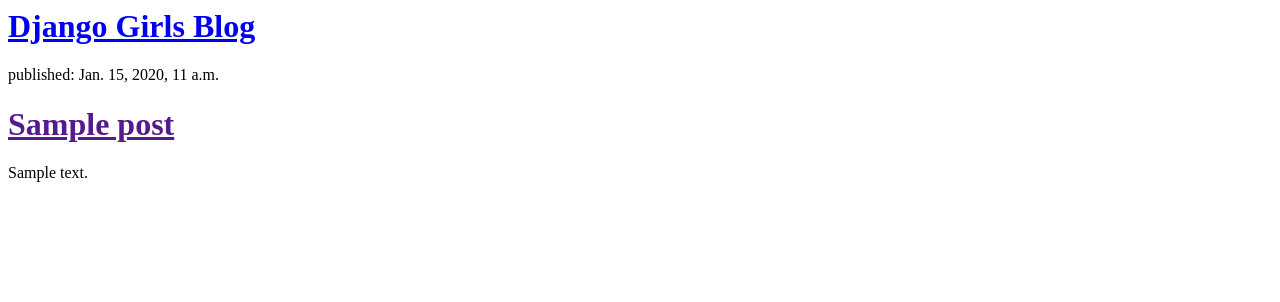
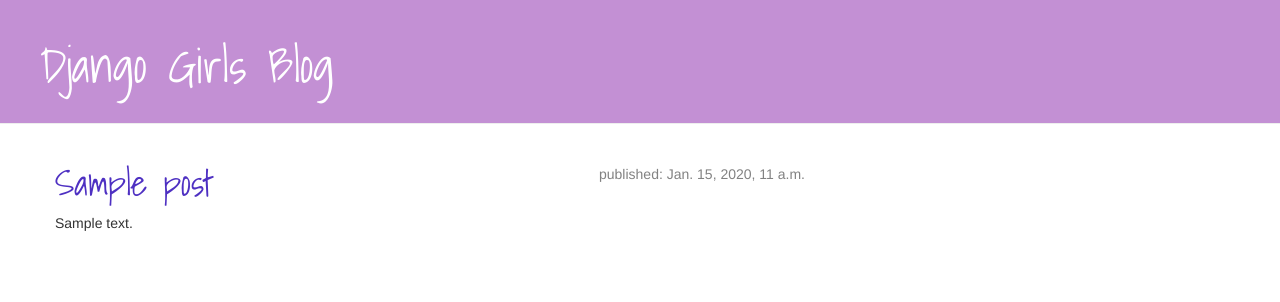
Before and after one commit to ajdapretnar/my-first-blog, a Django app: template blog/templates/blog/post_list.html in a window 1280 px wide. Shown: the top 302 px of the page. Run offline with Django 3.2, Linux system fonts and the light colour scheme; the template is opened without the code that fills it: values that come from a table or form of the project are taken from there, others are empty; tables that the repository leaves empty hold one stand-in row (values such as "Sample post"); some libraries are stand-ins or nearby versions.

Commit message:
Added view and template for detailed blog post as well as CSS for the site.

```diff
--- /dev/null
+++ b/blog/static/css/blog.css
@@ -0,0 +1,48 @@
+.page-header {
+    background-color: #C390D4;
+    margin-top: 0;
+    padding: 20px 20px 20px 40px;
+}
+
+.page-header h1, .page-header h1 a, .page-header h1 a:visited, .page-header h1 a:active {
+    color: #ffffff;
+    font-size: 36pt;
+    text-decoration: none;
+}
+
+.content {
+    margin-left: 40px;
+}
+
+h1, h2, h3, h4 {
+	color: #4E30C2;
+    font-family: 'Shadows Into Light', cursive;
+}
+
+.date {
+    float: right;
+    color: #828282;
+}
+
+.save {
+    float: right;
+}
+
+.post-form textarea, .post-form input {
+    width: 100%;
+}
+
+.top-menu, .top-menu:hover, .top-menu:visited {
+    color: #ffffff;
+    float: right;
+    font-size: 26pt;
+    margin-right: 20px;
+}
+
+.post {
+    margin-bottom: 70px;
+}
+
+.post h1 a, .post h1 a:visited {
+    color: #4E30C2;
+}
--- /dev/null
+++ b/blog/templates/blog/base.html
@@ -0,0 +1,23 @@
+{% load staticfiles %}
+<html>
+	<head>
+		<title>Ajda's blog</title>
+		<link rel="stylesheet" href="//maxcdn.bootstrapcdn.com/bootstrap/3.2.0/css/bootstrap.min.css">
+		<link rel="stylesheet" href="//maxcdn.bootstrapcdn.com/bootstrap/3.2.0/css/bootstrap-theme.min.css">
+		<link rel="stylesheet" href="{% static "css/blog.css" %}">
+		<link href='https://fonts.googleapis.com/css?family=Shadows+Into+Light' rel='stylesheet' type='text/css'>
+	</head>
+	<body>
+		<div class="page-header">
+        <h1><a href="/">Django Girls Blog</a></h1>
+    </div>
+    <div class="content container">
+        <div class="row">
+            <div class="col-md-8">
+            {% block content %}
+            {% endblock %}
+            </div>
+        </div>
+    </div>
+	</body>
+</html>
--- a/blog/templates/blog/post_list.html
+++ b/blog/templates/blog/post_list.html
@@ -1,19 +1,12 @@
-<html>
-	<head>
-		<title>Ajda's blog</title>
-	</head>
-	<body>
-		<div>
-			<h1><a href="/">Django Girls Blog</a></h1>
-		</div>
-
-		{% for post in posts %}
-			<div>
-				<p>published: {{post.published_date}}</p>
-				<h1><a href="">{{post.title}}</a></h1>
-				<p>{{post.text|linebreaks}}</p>
-			</div>
-		{% endfor %}
-		</div>
-	</body>
-</html>
+{% extends "blog/base.html" %}
+{% block content %}
+	{% for post in posts %}
+	    <div class="post">
+	        <div class="date">
+	            <p>published: {{ post.published_date }}</p>
+	        </div>
+	        <h1><a href="{% url "post_detail" pk=post.pk %}">{{ post.title }}</a></h1>
+	        <p>{{ post.text|linebreaks }}</p>
+	    </div>
+	{% endfor %}
+{% endblock content %}
--- a/blog/urls.py
+++ b/blog/urls.py
@@ -3,4 +3,5 @@
 
 urlpatterns = [
 	url(r'^$', views.post_list, name='post_list'),
+	url(r'^post/(?P<pk>[0-9]+)/$', views.post_detail, name='post_detail'),
 ]
--- a/blog/views.py
+++ b/blog/views.py
@@ -1,7 +1,11 @@
-from django.shortcuts import render
+from django.shortcuts import render, get_object_or_404
 from django.utils import timezone
 from .models import Post
 
 def post_list(request):
 	posts = Post.objects.filter(published_date__lte=timezone.now()).order_by('published_date')
 	return render(request, 'blog/post_list.html', {'posts':posts})
+
+def post_detail(request, pk):
+	post = get_object_or_404(Post, pk=pk)
+	return render(request, 'blog/post_detail.html', {'post':post})
--- a/mysite/settings.py
+++ b/mysite/settings.py
@@ -100,5 +100,5 @@
 # Static files (CSS, JavaScript, Images)
 # https://docs.djangoproject.com/en/1.8/howto/static-files/
 
-STATIC_URL = '/static/'
+STATIC_URL = '/blog/static/'
 STATIC_ROOT = os.path.join(BASE_DIR, 'static')
```
Also changed, not shown: blog/templates/blog/post_detail.html (added, +13 -0 lines).
